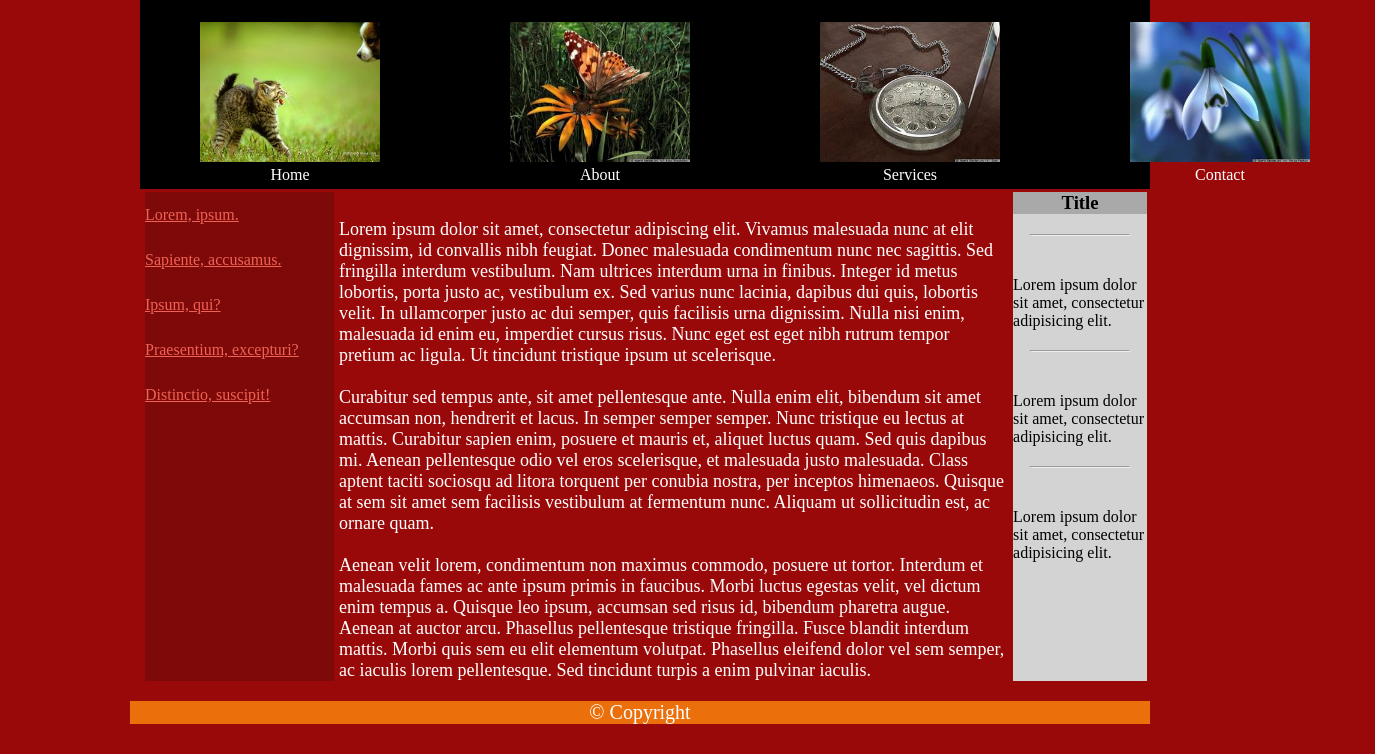
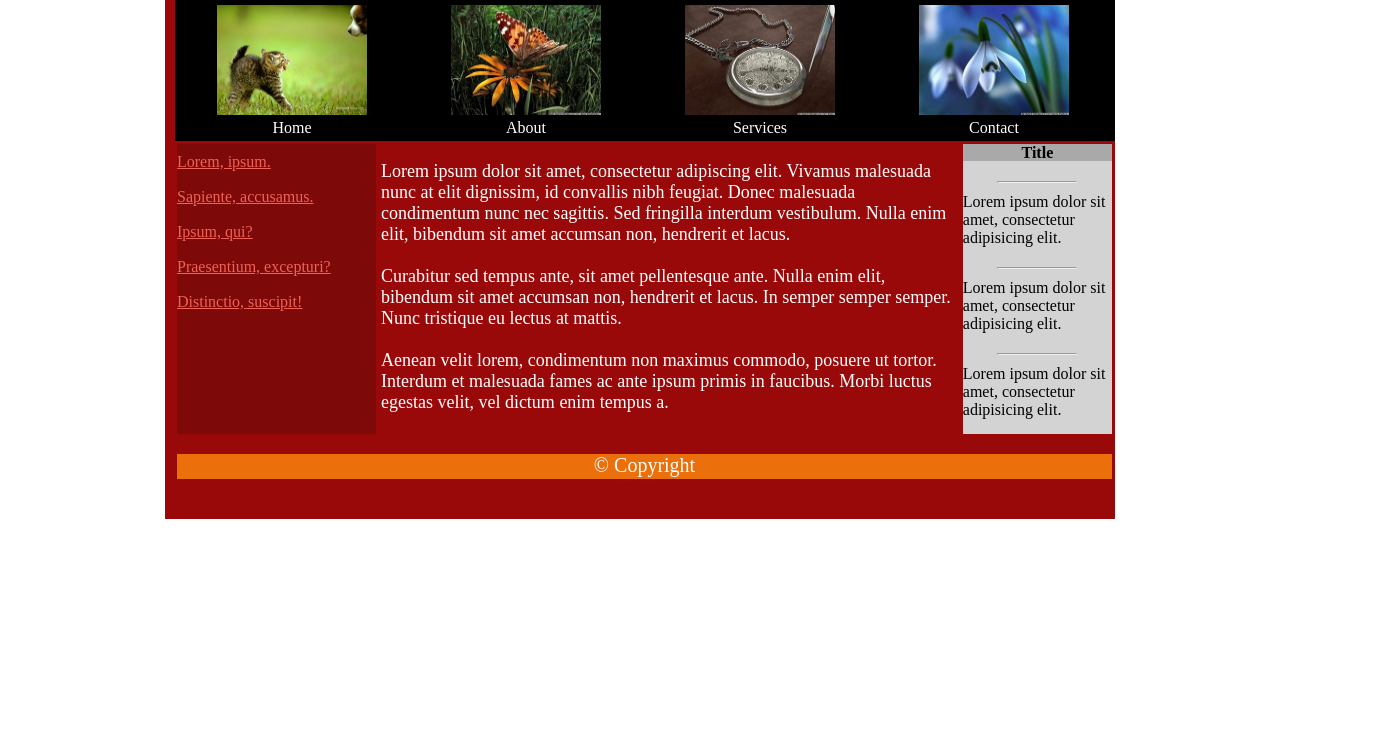
Before and after one commit to mazurenkooleksandr/beetroot-lesson-4-2-hard, a plain HTML site: page index.html in a window 1280 px wide. Shown: the part 63-817 px from the top of the page, 1375 px wide, since content can reach past the window. Drawn offline with Linux system fonts and the light colour scheme.

Commit message:
Changed css

```diff
--- a/css/style.css
+++ b/css/style.css
@@ -3,22 +3,30 @@
     margin: 0px;
     box-sizing: border-box;
 }
+
 body {
-    background-color: #9a0909;
-    width: 1020px;
+    width: 950px;
+    height: 765px;
+    background-color: #fff;
     margin-left: auto;
     margin-right: auto;
 }
 
+main {
+    background-color: #9a0909;
+}
+
 header {
     text-align: center;
-    height: 60px;
-    padding-top: 15px;
+    height: 44px;
+    padding-top: 10px;
 }
 
 .images {
     display: flex;
     align-items: center;
+    width: 940px;
+    height: 160px;
     background-color: #000;
     color: #fff;
     text-align: center;
@@ -28,23 +36,23 @@ header {
 }
 
 .cat-dog {
-    padding-left: 60px;
-    padding-right: 65px;
+    padding-left: 42px;
+    padding-right: 42px;
 }
 
 .flower-butterfly {
-    padding-left: 65px;
-    padding-right: 65px;
+    padding-left: 42px;
+    padding-right: 42px;
 }
 
 .watch {
-    padding-left: 65px;
-    padding-right: 65px;
+    padding-left: 42px;
+    padding-right: 42px;
 }
 
 .flower {
-    padding-left: 65px;
-    padding-right: 65px;
+    padding-left: 42px;
+    padding-right: 46px;
 }
 
 .main-part {
@@ -54,23 +62,27 @@ header {
 .left-sidebar {
     background-color: #7d0909;
     color: #f06255;
-    line-height: 45px;
-    width: 1200px;
-    margin-left: 15px;
+    line-height: 35px;
+    width: 200px;
+    height: 290px;
+    margin-left: 12px;
     margin-top: 3px;
 }
 
 .text {
     color: #fff;
+    width: 590px;
+    height: 290px;
     font-size: 18px;
-    padding-top: 30px;
+    padding-top: 20px;
     padding-left: 5px;
     padding-right: 5px;
 }
 
 .title {
     background-color: #d3d3d3;
-    width: 850px;
+    width: 150px;
+    height: 290px;
     margin-top: 3px;
     margin-right: 3px;
 }
@@ -78,10 +90,11 @@ header {
 .title-header {
     background-color: #a9a9a9;
     text-align: center;
+    height: 17px;
 }
 
 .title-text {
-    padding-top: 40px;
+    padding-top: 10px;
 }
 
 footer {
@@ -90,11 +103,20 @@ footer {
     text-align: center;
     font-size: 20px;
     margin-top: 20px;
+    margin-left: 12px;
     margin-bottom: 30px;
+    width: 935px;
+    height: 25px;
+}
+
+.celling {
+    background-color: #9a0909;
+    width: 950px;
+    height: 10px;
 }
 
 hr {
-    width: 100px;
+    width: 80px;
     margin: auto;
     margin-top: 20px;
 }
--- a/index.html
+++ b/index.html
@@ -7,6 +7,7 @@
     <link rel="stylesheet" href="css/style.css">
 </head>
 <body>
+    <main>
     <header>
         <img src="img/title.gif" alt="header">
     </header>
@@ -14,25 +15,25 @@
     <section class="images">
         <div class="cat-dog">
             <figure>
-                <img src="img/img00.jpg" width="180" height="140" alt="Cat and dog">
+                <img src="img/img00.jpg" width="150px" height="110px" alt="Cat and dog">
                 <figcaption>Home</figcaption>
             </figure>
         </div>
         <div class="flower-butterfly">
             <figure>
-                <img src="img/img01.jpg" width="180" height="140" alt="Flower and butterfly">
+                <img src="img/img01.jpg" width="150px" height="110px" alt="Flower and butterfly">
                 <figcaption>About</figcaption>
             <figure>
         </div>
         <div class="watch">
             <figure>
-                <img src="img/img02.jpg" width="180" height="140" alt="Watch">
+                <img src="img/img02.jpg" width="150px" height="110px" alt="Watch">
                 <figcaption>Services</figcaption>
             </figure>
         </div>
         <div class="flower">
             <figure>
-                <img src="img/img03.jpg" width="180" height="140" alt="Flower">
+                <img src="img/img03.jpg" width="150px" height="110px" alt="Flower">
                 <figcaption>Contact</figcaption>
             </figure>
         </div>
@@ -48,13 +49,13 @@
         </aside>
 
         <article class="text">
-            <p>Lorem ipsum dolor sit amet, consectetur adipiscing elit. Vivamus malesuada nunc at elit dignissim, id convallis nibh feugiat. Donec malesuada condimentum nunc nec sagittis. Sed fringilla interdum vestibulum. Nam ultrices interdum urna in finibus. Integer id metus lobortis, porta justo ac, vestibulum ex. Sed varius nunc lacinia, dapibus dui quis, lobortis velit. In ullamcorper justo ac dui semper, quis facilisis urna dignissim. Nulla nisi enim, malesuada id enim eu, imperdiet cursus risus. Nunc eget est eget nibh rutrum tempor pretium ac ligula. Ut tincidunt tristique ipsum ut scelerisque.</p><br>
-            <p>Curabitur sed tempus ante, sit amet pellentesque ante. Nulla enim elit, bibendum sit amet accumsan non, hendrerit et lacus. In semper semper semper. Nunc tristique eu lectus at mattis. Curabitur sapien enim, posuere et mauris et, aliquet luctus quam. Sed quis dapibus mi. Aenean pellentesque odio vel eros scelerisque, et malesuada justo malesuada. Class aptent taciti sociosqu ad litora torquent per conubia nostra, per inceptos himenaeos. Quisque at sem sit amet sem facilisis vestibulum at fermentum nunc. Aliquam ut sollicitudin est, ac ornare quam.</p><br>
-            <p>Aenean velit lorem, condimentum non maximus commodo, posuere ut tortor. Interdum et malesuada fames ac ante ipsum primis in faucibus. Morbi luctus egestas velit, vel dictum enim tempus a. Quisque leo ipsum, accumsan sed risus id, bibendum pharetra augue. Aenean at auctor arcu. Phasellus pellentesque tristique fringilla. Fusce blandit interdum mattis. Morbi quis sem eu elit elementum volutpat. Phasellus eleifend dolor vel sem semper, ac iaculis lorem pellentesque. Sed tincidunt turpis a enim pulvinar iaculis.</p>
+            <p>Lorem ipsum dolor sit amet, consectetur adipiscing elit. Vivamus malesuada nunc at elit dignissim, id convallis nibh feugiat. Donec malesuada condimentum nunc nec sagittis. Sed fringilla interdum vestibulum. Nulla enim elit, bibendum sit amet accumsan non, hendrerit et lacus.</p><br>
+            <p>Curabitur sed tempus ante, sit amet pellentesque ante. Nulla enim elit, bibendum sit amet accumsan non, hendrerit et lacus. In semper semper semper. Nunc tristique eu lectus at mattis.</p><br>
+            <p>Aenean velit lorem, condimentum non maximus commodo, posuere ut tortor. Interdum et malesuada fames ac ante ipsum primis in faucibus. Morbi luctus egestas velit, vel dictum enim tempus a.</p>
         </article>
 
         <aside class="title">
-            <h3 class="title-header">Title</h3>
+            <p class="title-header"><b>Title</b></p>
             <hr>
             <p class="title-text">Lorem ipsum dolor sit amet, consectetur adipisicing elit.</p>
             <hr>
@@ -67,5 +68,8 @@
     <footer>
         <p>&copy; Copyright</p>
     </footer>
+
+    <div class="celling"></div>
+</main>
 </body>
 </html>
```
